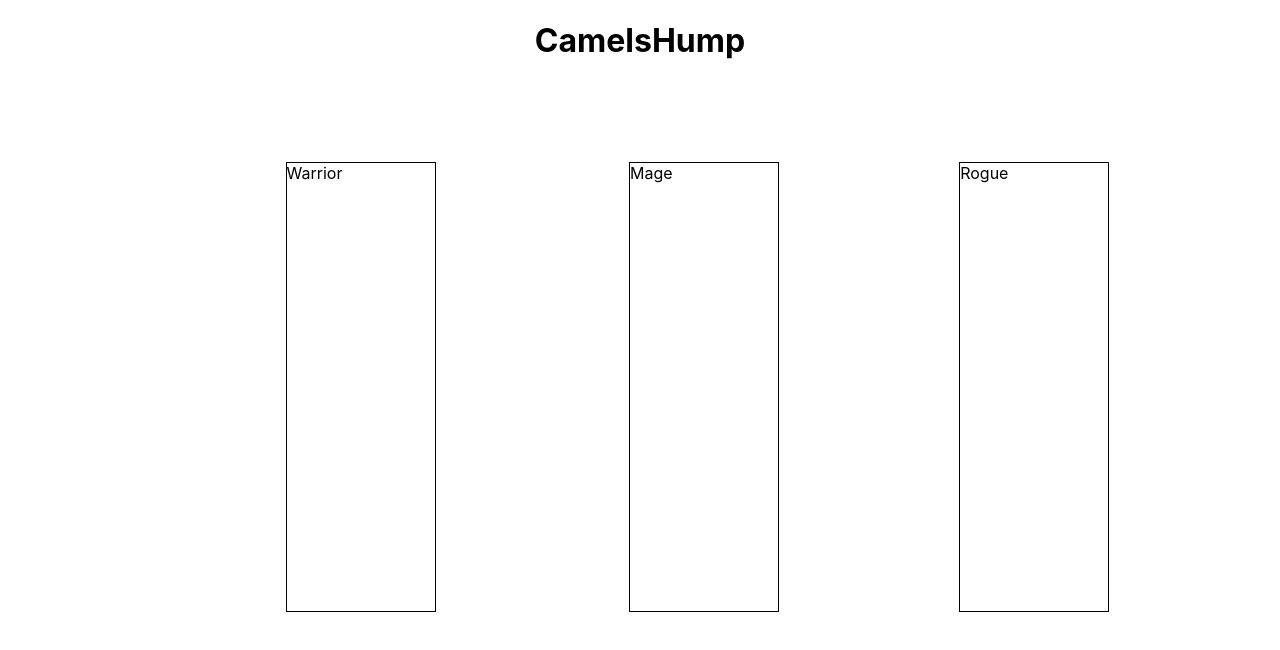
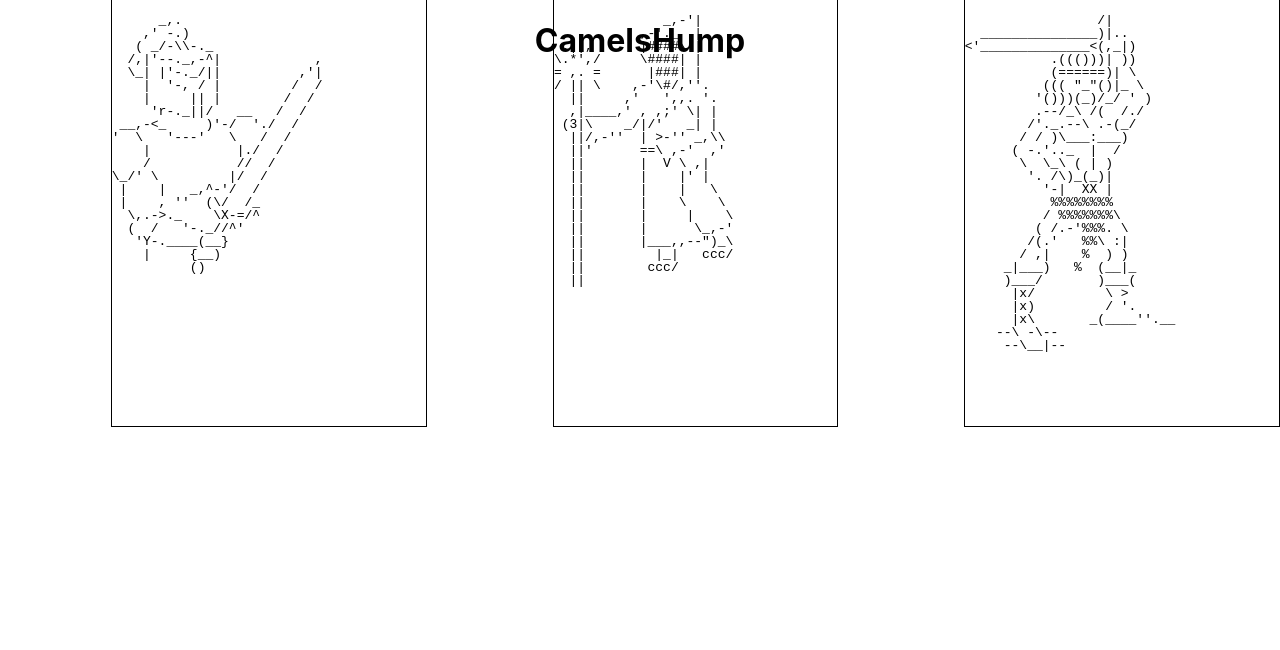
Before and after one commit to csci312a-f23/project-camelshump, a Next.js app: page /classSelect in a window 1280 px wide. Shown: the top 650 px of the page. Built offline with nearby package versions, Linux system fonts and the light colour scheme.

Commit message:
added ascii art for classes. CSS still a work in progress. Removed some erroneous ESLint disables

```diff
--- a/src/pages/classSelect.js
+++ b/src/pages/classSelect.js
@@ -13,6 +13,83 @@ export default function ClassSelector({ setClassName }) {
     router.push("/play");
   };
 
+  const mageArt = `
+              _,-'| \n
+           ,-'._  | \n
+ .||,      |####\\ | \n
+\\.*',/     \\####| | \n
+= ,. =      |###| | \n
+/ || \\    ,-'\\#/,''. \n
+  ||     ,'   ',,. '. \n
+  ,|____,' , ,;' \\| | \n
+ (3|\\    _/|/'   _| | \n
+  ||/,-''  | >-'' _,\\\\ \n
+  ||'      ==\\ ,-'  ,' \n
+  ||       |  V \\ ,| \n
+  ||       |    |' | \n
+  ||       |    |   \\ \n
+  ||       |    \\    \\ \n
+  ||       |     |    \\ \n
+  ||       |      \\_,-' \n
+  ||       |___,,--")_\\ \n
+  ||         |_|   ccc/ \n
+  ||        ccc/ \n
+  ||                 \n
+
+`;
+
+  const warriorArt = `
+      _,. \n
+    ,' -.) \n
+   ( _/-\\\\-._ \n
+  /,|'--._,-^|            , \n
+  \\_| |'-._/||          ,'| \n
+    |  '-, / |         /  / \n
+    |     || |        /  / \n
+     'r-._||/   __   /  / \n
+ __,-<_     )'-/  './  / \n
+'  \\   '---'   \\   /  / \n
+    |           |./  / \n
+    /           //  / \n
+\\_/' \\         |/  / \n
+ |    |   _,^-'/  / \n
+ |    , ''  (\\/  /_ \n
+  \\,.->._    \\X-=/^ \n
+  (  /   '-._//^' \n
+   'Y-.____(__} \n
+    |     {__) \n
+          () \n
+`;
+
+  const rogueArt = `
+                 /| \n
+  _______________)|.. \n
+<'______________<(,_|) \n
+           .((()))| )) \n
+           (======)| \\ \n
+          ((( "_"()|_ \\ \n
+         '()))(_)/_/ ' ) \n
+         .--/_\\ /(  /./ \n
+        /'._.--\\ .-(_/ \n
+       / / )\\___:___) \n
+      ( -.'.._  |  /  \n
+       \\  \\_\\ ( | ) \n
+        '. /\\)_(_)| \n
+          '-|  XX | \n
+           %%%%%%%% \n
+          / %%%%%%%\\ \n
+         ( /.-'%%%. \\ \n
+        /(.'   %%\\ :| \n
+       / ,|    %  ) ) \n
+     _|___)   %  (__|_ \n
+     )___/       )___( \n
+      |x/         \\ > \n
+      |x)         / '. \n
+      |x\\       _(____''.__ \n
+    --\\ -\\-- \n
+     --\\__|-- \n
+`;
+
   return (
     <main className={styles.gridContainer}>
       <div
@@ -21,13 +98,19 @@ export default function ClassSelector({ setClassName }) {
         onClick={() => handleClick("warrior")}
       >
         <div>Warrior</div>
+        <div className={styles.art}>
+          <pre>{warriorArt}</pre>
+        </div>
       </div>
       <div
-        className={styles.sage}
+        className={styles.mage}
         id={styles.class}
         onClick={() => handleClick("mage")}
       >
         <div>Mage</div>
+        <div className={styles.art}>
+          <pre>{mageArt}</pre>
+        </div>
       </div>
       <div
         className={styles.rogue}
@@ -35,6 +118,9 @@ export default function ClassSelector({ setClassName }) {
         onClick={() => handleClick("rogue")}
       >
         <div>Rogue</div>
+        <div className={styles.art}>
+          <pre>{rogueArt}</pre>
+        </div>
       </div>
     </main>
   );
--- a/src/styles/Classes.module.css
+++ b/src/styles/Classes.module.css
@@ -3,12 +3,12 @@
 .gridContainer {
   display: grid;
   gap: 15px;
+  grid-template-rows: 15% 20% 5% 20% 5% 20% 15%;
 }
 
 #class {
   border: 1px solid #000;
   height: 450px;
-  max-width: 150px;
 }
 
 #class:hover {
@@ -21,11 +21,15 @@
 }
 
 .mage {
-  grid-column-start: 3;
-  grid-column-end: 4;
+  grid-column-start: 4;
+  grid-column-end: 5;
 }
 
 .rogue {
-  grid-column-start: 4;
-  grid-column-end: 5;
+  grid-column-start: 6;
+  grid-column-end: 7;
 }
+
+.art {
+  line-height: 0.5;
+}
--- a/src/styles/globals.css
+++ b/src/styles/globals.css
@@ -54,36 +54,6 @@ body {
   grid-row-end: 4;
 }
 
-#class {
-  border: 1px solid #000;
-  height: 450px;
-  max-width: 150px;
-}
-
-#class:hover {
-  border: 3px solid #000;
-}
-
-.warrior {
-  grid-column-start: 2;
-  grid-column-end: 3;
-}
-
-.mage {
-  grid-column-start: 3;
-  grid-column-end: 4;
-}
-
-.rogue {
-  grid-column-start: 4;
-  grid-column-end: 5;
-}
-
-.rowA {
-  display: flex;
-  flex-direction: row;
-}
-
 a {
   color: inherit;
   text-decoration: none;
```
Also changed, not shown: src/pages/play.js (+3 -4 lines), 1 other file (tests, documents, lock files or other folders).
